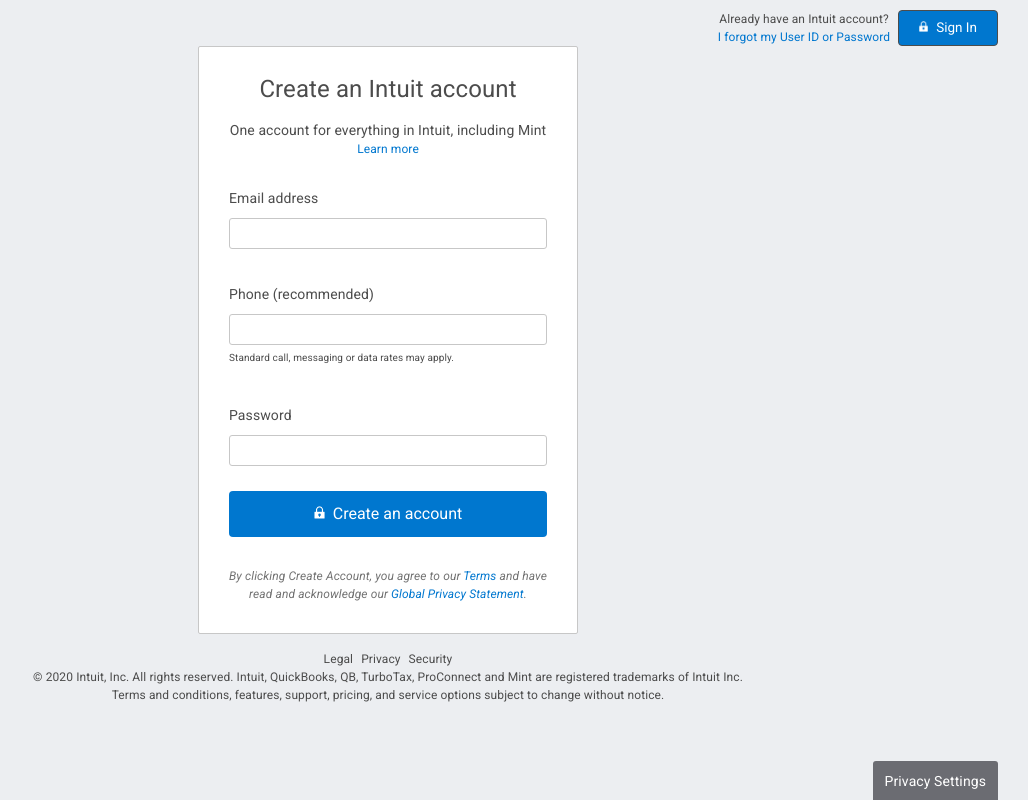
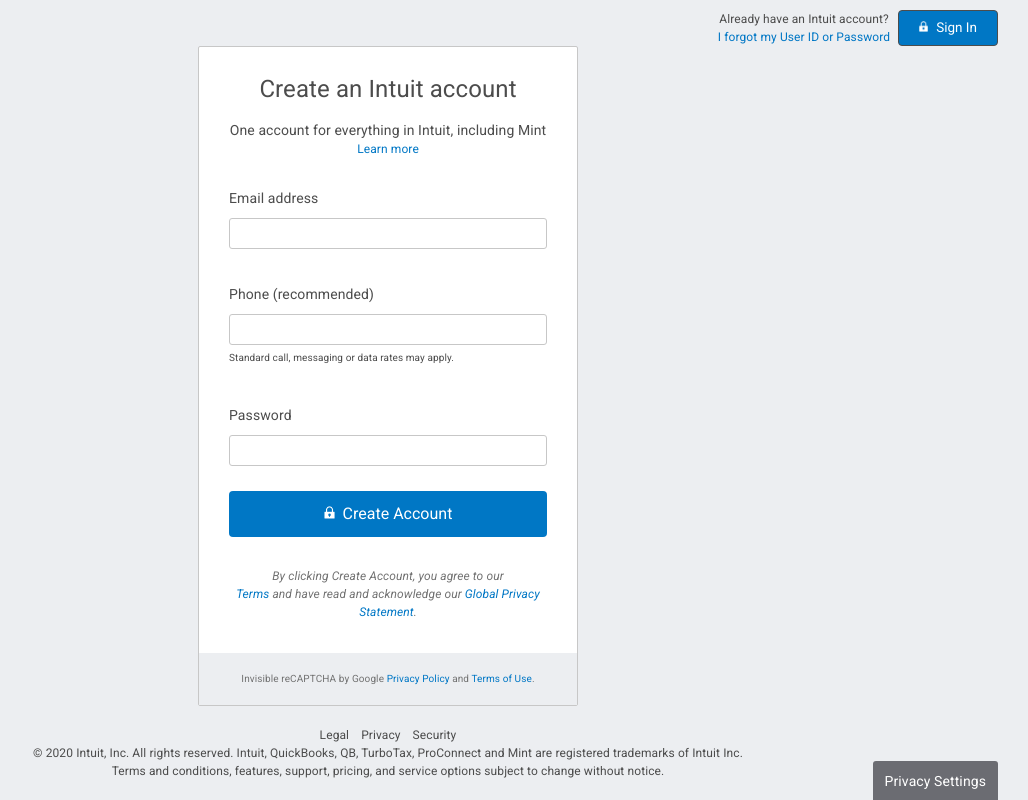
Before and after one commit to pklepa/form-clone, a plain HTML site: page index.html in a window 1280 px wide. Shown: the whole page, without its empty margins (252-1280 px from the left). Drawn offline with Linux system fonts and the light colour scheme.

Commit message:
Added recaptcha on the botttom

```diff
--- a/index.html
+++ b/index.html
@@ -53,11 +53,14 @@
                     </div>
                 </div>
 
-                <button type="submit"><span class="lock-icon"></span>Create an account</button>
+                <button type="submit"><span class="lock-icon"></span>Create Account</button>
             </form>
 
-            <p>By clicking Create Account, you agree to our <a>Terms</a> and have read and acknowledge our <a>Global
+            <p>By clicking Create Account, you agree to our<br>
+                <a>Terms</a> and have read and acknowledge our <a>Global
                     Privacy Statement</a>.</p>
+
+            <p class="recaptcha">Invisible reCAPTCHA by Google <a>Privacy Policy</a> and <a>Terms of Use</a>.</p>
 
         </div>
     </main>
--- a/styles/styles.sass
+++ b/styles/styles.sass
@@ -1,7 +1,7 @@
 // Color variables
 $background: #eceef1
 $white: #fff
-$blue: #0077cf
+$blue: #0077c5
 $black: #4c4c4c
 
 html
@@ -162,6 +162,16 @@ main
         & > a
             color: $blue
 
+    p.recaptcha
+        font-style: normal
+        font-size: 1rem
+        line-height: 2em
+
+        padding: 16px
+        margin: 32px -30px -30px
+        width: 378px
+        background-color: #eceef1
+
 aside
     position: fixed
     bottom: 12px
@@ -185,9 +195,9 @@ footer
     line-height: 1.8rem
     font-size: 1.2rem
 
-    margin: 16px 0
+    margin: 20px 0
 
     ul
         display: grid
         grid-template-columns: auto auto auto
-        column-gap: 8px
+        column-gap: 12px
```
Also changed, not shown: styles/styles.css, 1 other file.
